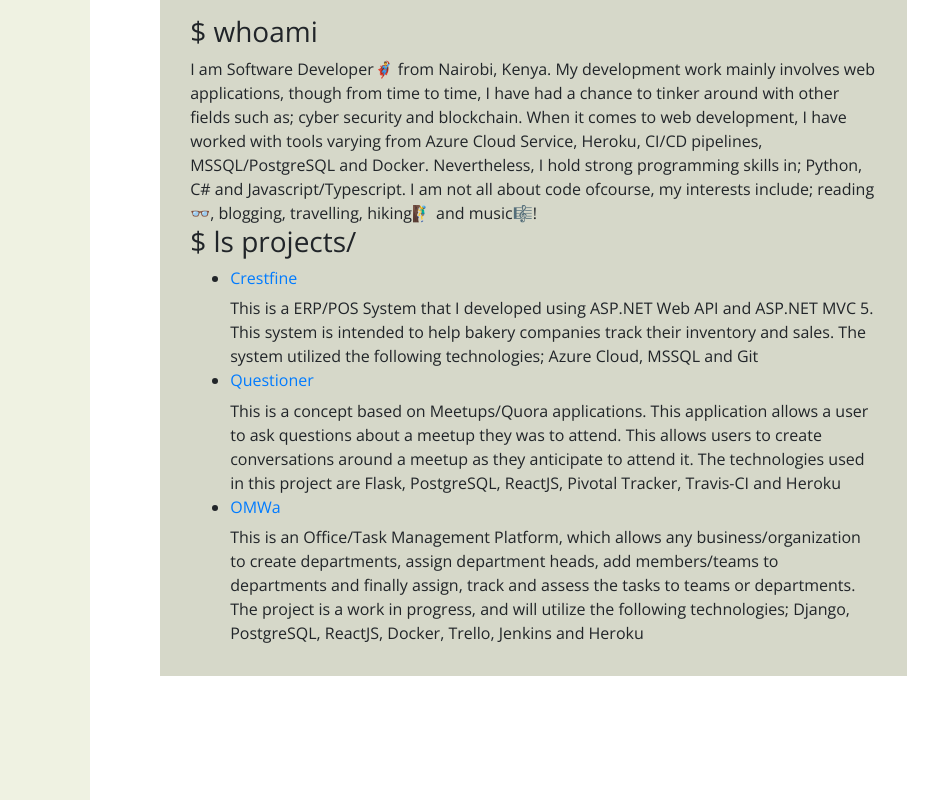
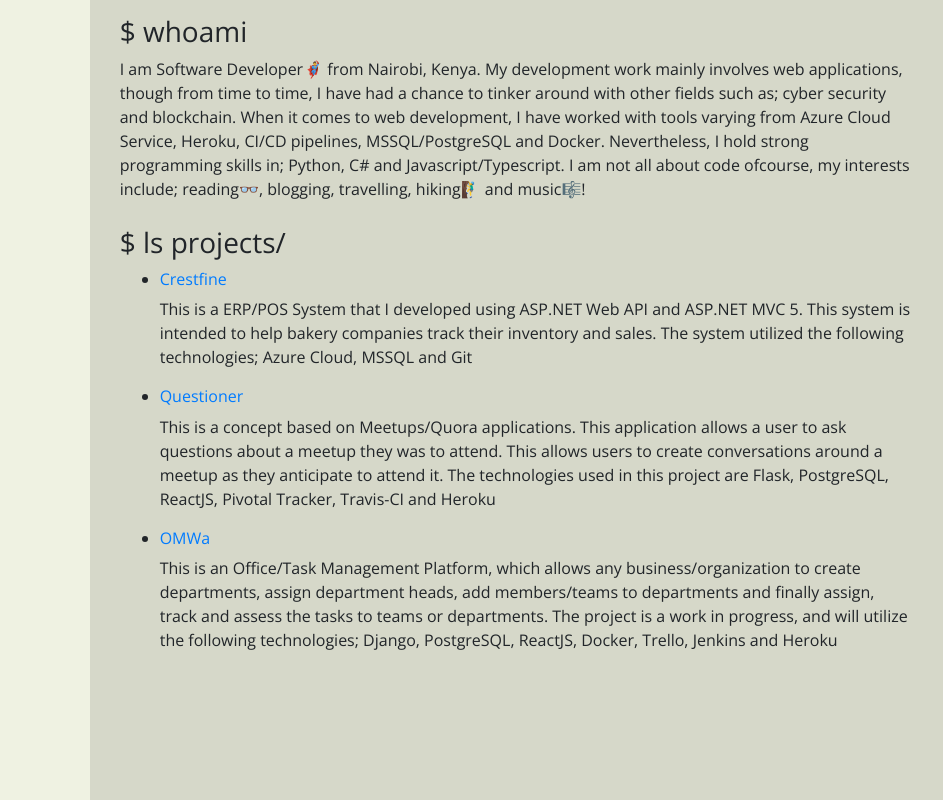
Before and after one commit to j0nimost/j0nimost.github.io, a plain HTML site: page index.html in a window 1280 px wide. Shown: the full height of the page, 337-1280 px from the left. Drawn offline with nearby package versions, Linux system fonts and the light colour scheme.

Commit message:
added alignment for details

```diff
--- a/styles/main.css
+++ b/styles/main.css
@@ -26,6 +26,7 @@ body {
     margin-left: 43.5%;
     margin-right: 0px !important;
     right: 0 !important;
+    position: absolute;
 }
 
 .container #profile #img-profile #profile-details {
@@ -67,3 +68,16 @@ body {
     font-size: 22px;
     color: black;
 }
+
+.container #portfolio, .container #about {
+    margin-bottom: 25px;
+}
+
+.container #details #about div, .container #details #portfolio div{
+    margin-bottom: 15px;
+}
+
+.container #details #about div, .container #details #portfolio div ul li {
+    margin-bottom: 15px ;
+    margin-top: 5px;
+}
```
